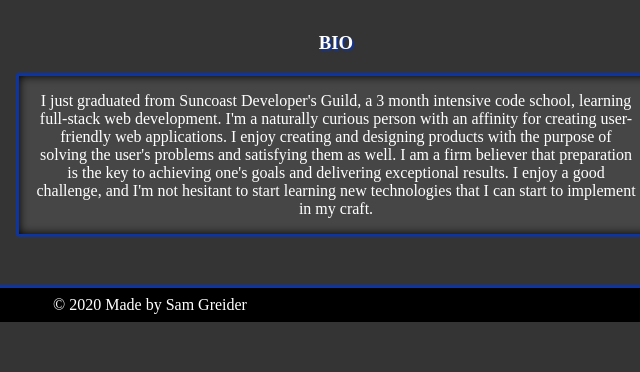
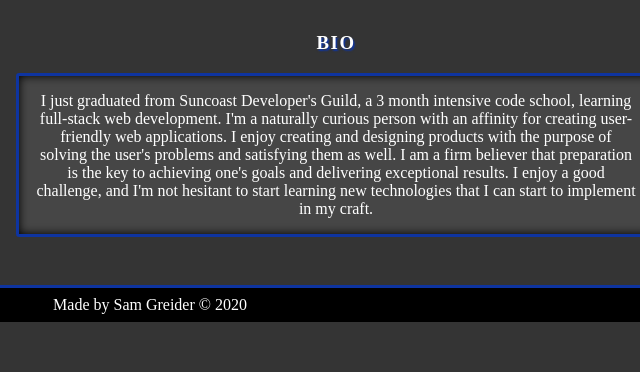
Before and after one commit to Sgreid7/portfolio, a Gatsby site: page /about in a window 1280 px wide. Shown: the part 374-746 px from the top of the page, 490-1130 px from the left. Built offline with nearby package versions, Linux system fonts and the light colour scheme; Gatsby itself is replaced by a stand-in of ours.

Commit message:
changed footer

```diff
--- a/src/pages/about.js
+++ b/src/pages/about.js
@@ -39,7 +39,7 @@ const About = () => {
         </div>
 
         <footer>
-          &copy; 2020 Made by <Link to="/">Sam Greider</Link>
+          Made by <Link to="/">Sam Greider</Link> &copy; 2020
         </footer>
       </AboutWrapper>
     </>
@@ -101,6 +101,7 @@ const AboutWrapper = styled.section`
 
     h3 {
       text-shadow: 0.1rem 0.1rem 0.1rem #0e34a0;
+      letter-spacing: 0.1rem;
     }
 
     p {
```
